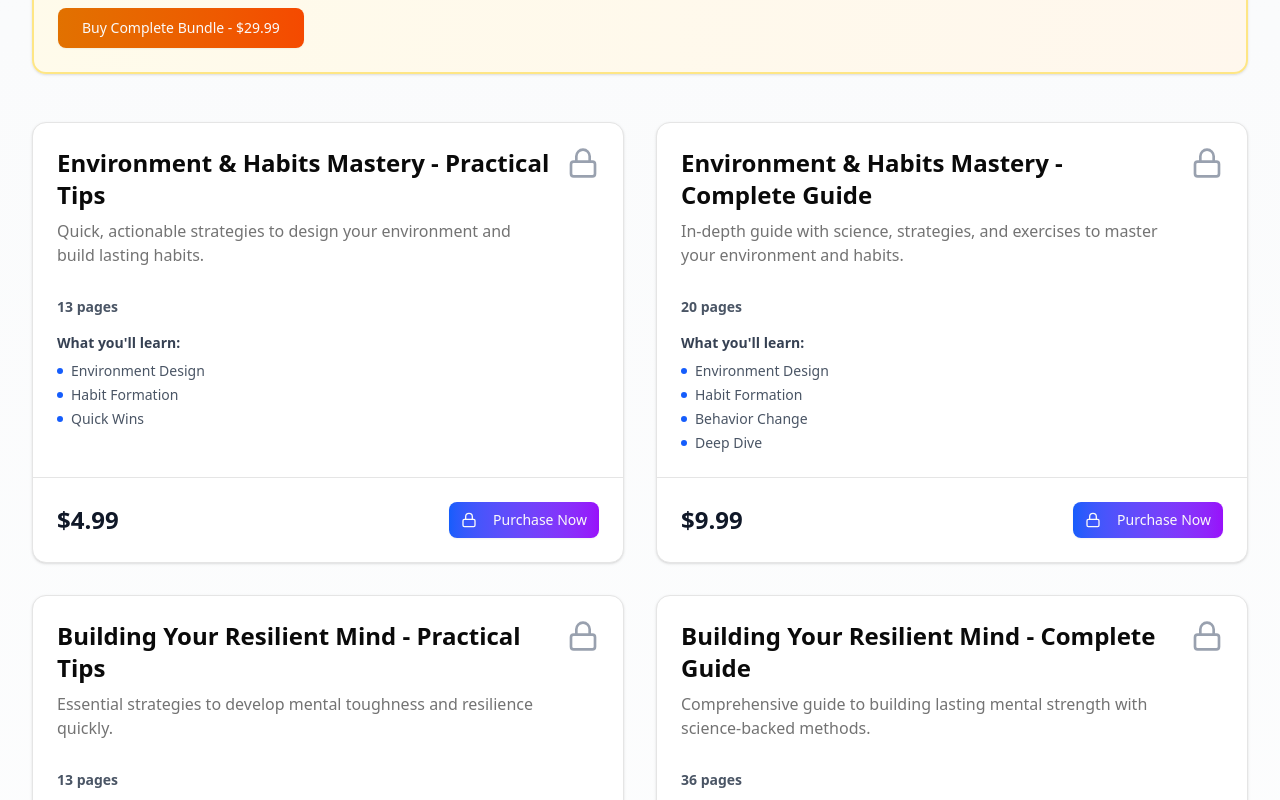
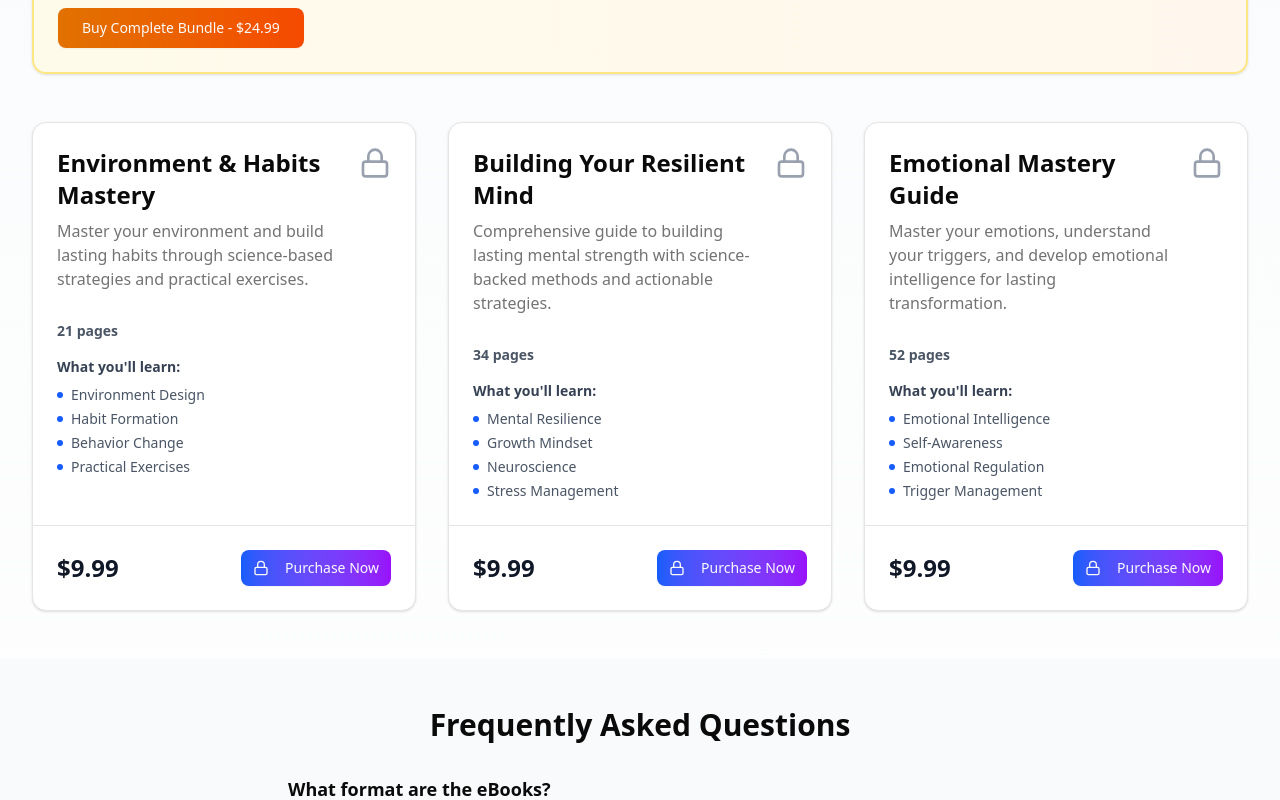
Before and after one commit to AdrianoDRJB/Transform-method, a React (Vite) app: page /ebooks in a window 1280 px wide. Shown: the part 460-1260 px from the top of the page. Built offline with nearby package versions, Linux system fonts and the light colour scheme.

Commit message:
Update eBooks page to show only 3 complete guides (Environment, Resilient Mind, Emotional Mastery)

```diff
--- a/src/components/EbooksPage.jsx
+++ b/src/components/EbooksPage.jsx
@@ -17,49 +17,31 @@ const EbooksPage = () => {
 
   const ebooks = [
     {
-      id: 'environment-habits-tips',
-      title: 'Environment & Habits Mastery - Practical Tips',
-      description: 'Quick, actionable strategies to design your environment and build lasting habits.',
-      file: '/Environment_Habits_Mastery_Practical_Tips.pdf',
-      price: 4.99,
-      pages: '13 pages',
-      topics: ['Environment Design', 'Habit Formation', 'Quick Wins']
-    },
-    {
       id: 'environment-habits-complete',
-      title: 'Environment & Habits Mastery - Complete Guide',
-      description: 'In-depth guide with science, strategies, and exercises to master your environment and habits.',
-      file: '/Environment_Habits_Mastery_Complete_Guide.pdf',
+      title: 'Environment & Habits Mastery',
+      description: 'Master your environment and build lasting habits through science-based strategies and practical exercises.',
+      file: '/pdfs/Environment_Habits_Mastery_Complete_Guide.pdf',
       price: 9.99,
-      pages: '20 pages',
-      topics: ['Environment Design', 'Habit Formation', 'Behavior Change', 'Deep Dive']
-    },
-    {
-      id: 'resilient-mind-tips',
-      title: 'Building Your Resilient Mind - Practical Tips',
-      description: 'Essential strategies to develop mental toughness and resilience quickly.',
-      file: '/Building_Resilient_Mind_Practical_Tips.pdf',
-      price: 4.99,
-      pages: '13 pages',
-      topics: ['Mental Resilience', 'Stress Management', 'Quick Start']
+      pages: '21 pages',
+      topics: ['Environment Design', 'Habit Formation', 'Behavior Change', 'Practical Exercises']
     },
     {
       id: 'resilient-mind-complete',
-      title: 'Building Your Resilient Mind - Complete Guide',
-      description: 'Comprehensive guide to building lasting mental strength with science-backed methods.',
-      file: '/Building_Resilient_Mind_Complete_Guide.pdf',
+      title: 'Building Your Resilient Mind',
+      description: 'Comprehensive guide to building lasting mental strength with science-backed methods and actionable strategies.',
+      file: '/pdfs/Building_Resilient_Mind_Complete_Guide.pdf',
       price: 9.99,
-      pages: '36 pages',
-      topics: ['Mental Resilience', 'Growth Mindset', 'Neuroscience', 'Deep Dive']
+      pages: '34 pages',
+      topics: ['Mental Resilience', 'Growth Mindset', 'Neuroscience', 'Stress Management']
     },
     {
       id: 'emotional-mastery',
       title: 'Emotional Mastery Guide',
-      description: 'Master your emotions, understand your triggers, and develop emotional intelligence.',
-      file: '/ebooks/emotional_mastery_guide.pdf',
+      description: 'Master your emotions, understand your triggers, and develop emotional intelligence for lasting transformation.',
+      file: '/pdfs/Emotional_Mastery_Guide.pdf',
       price: 9.99,
       pages: '52 pages',
-      topics: ['Emotional Intelligence', 'Self-Awareness', 'Regulation']
+      topics: ['Emotional Intelligence', 'Self-Awareness', 'Emotional Regulation', 'Trigger Management']
     }
   ];
 
@@ -114,7 +96,7 @@ const EbooksPage = () => {
               Special Bundle Offer
             </CardTitle>
             <CardDescription className="text-lg">
-              Get all 4 eBooks for just $29.99 (Save $10!)
+              Get all 3 eBooks for just $24.99 (Save $5!)
             </CardDescription>
           </CardHeader>
           <CardFooter>
@@ -123,7 +105,7 @@ const EbooksPage = () => {
               className="bg-gradient-to-r from-amber-600 to-orange-600 hover:from-amber-700 hover:to-orange-700"
               onClick={() => handlePurchase('bundle-all')}
             >
-              Buy Complete Bundle - $29.99
+              Buy Complete Bundle - $24.99
             </Button>
           </CardFooter>
         </Card>
@@ -131,7 +113,7 @@ const EbooksPage = () => {
 
       {/* eBooks Grid */}
       <div className="max-w-7xl mx-auto px-4 sm:px-6 lg:px-8 py-12">
-        <div className="grid grid-cols-1 md:grid-cols-2 gap-8">
+        <div className="grid grid-cols-1 md:grid-cols-3 gap-8">
           {ebooks.map((ebook) => {
             const purchased = isPurchased(ebook.id);
 
```
